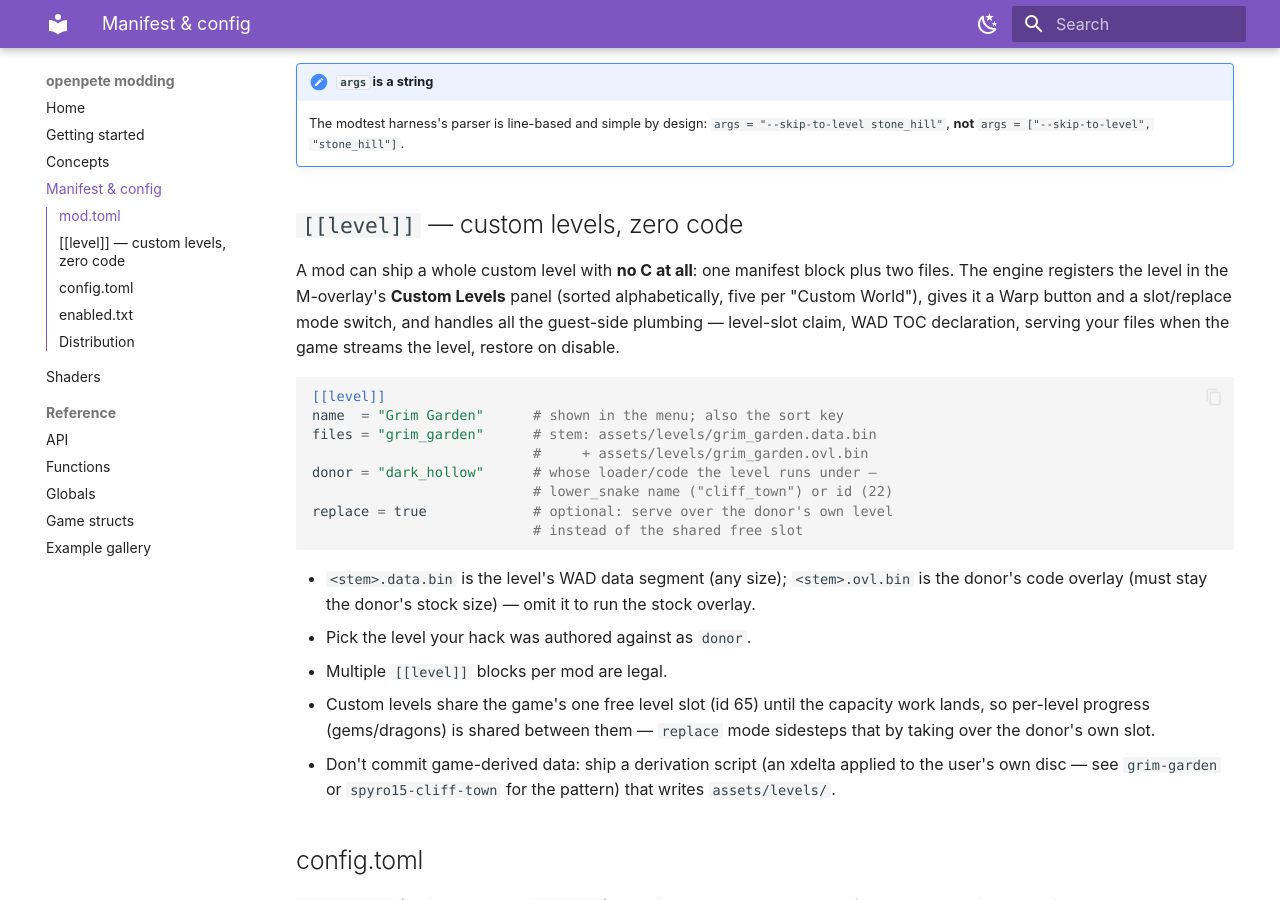
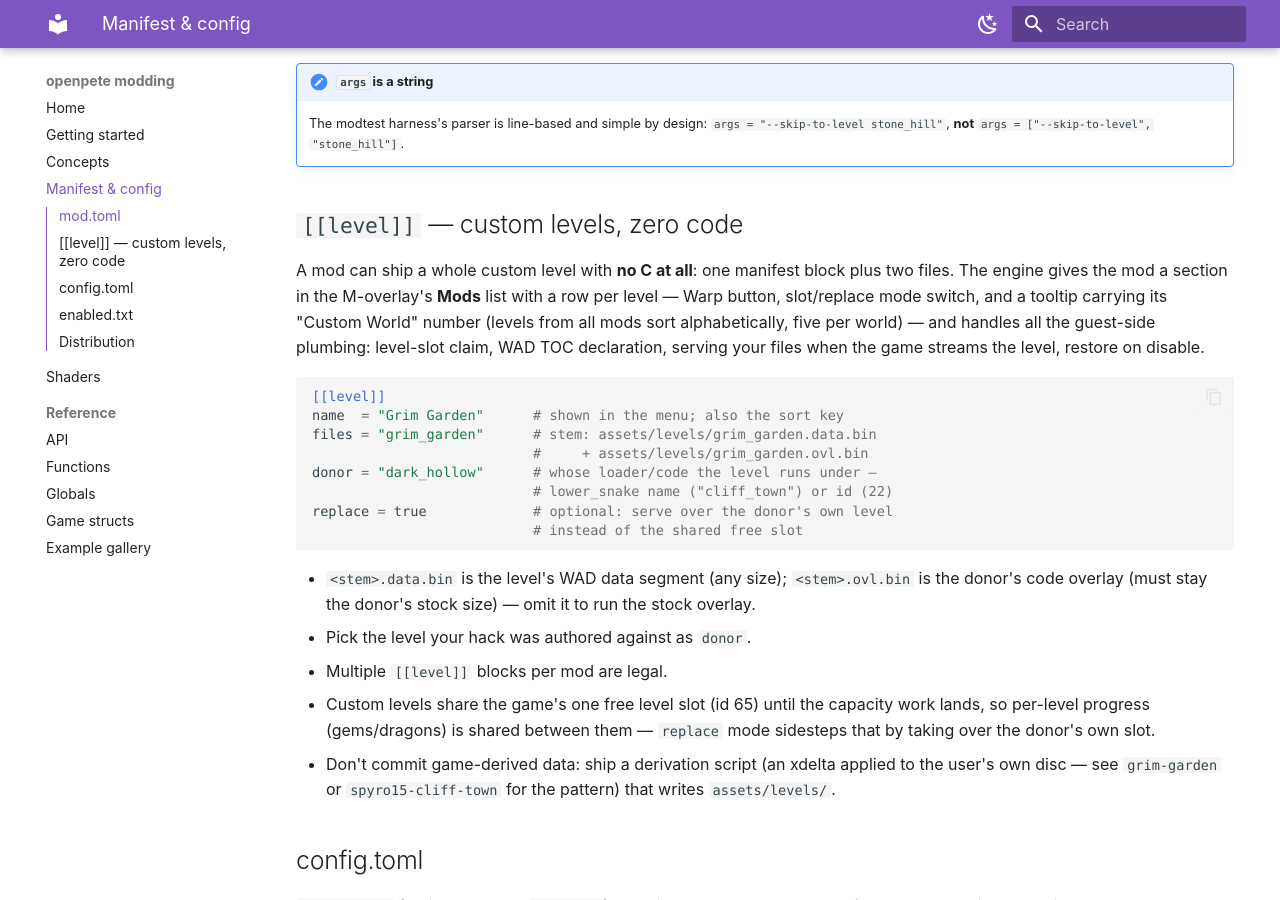
Before and after one commit to 907470/openpete, an MkDocs documentation site: the page built from docs/modding/pages/manifest.md, in a window 1280 px wide and 900 px high, scrolled down 897 px. Built offline with MkDocs 1.6.1 and Material for MkDocs 9.7.7, drawn with Linux system fonts in a browser that asks for light colours.

Commit message:
docs/mods: custom-level rows live in the owning mod's Mods-list node
Update the manifest guide and both level mods' READMEs/manifests for
the fold-in of the standalone Custom Levels panel.

````diff
--- a/docs/modding/pages/manifest.md
+++ b/docs/modding/pages/manifest.md
@@ -50,11 +50,13 @@ expect_log    = ["my-mod: it worked"]        # substring asserts
 ## `[[level]]` — custom levels, zero code
 
 A mod can ship a whole custom level with **no C at all**: one manifest
-block plus two files. The engine registers the level in the M-overlay's
-**Custom Levels** panel (sorted alphabetically, five per "Custom World"),
-gives it a Warp button and a slot/replace mode switch, and handles all
-the guest-side plumbing — level-slot claim, WAD TOC declaration, serving
-your files when the game streams the level, restore on disable.
+block plus two files. The engine gives the mod a section in the
+M-overlay's **Mods** list with a row per level — Warp button,
+slot/replace mode switch, and a tooltip carrying its "Custom World"
+number (levels from all mods sort alphabetically, five per world) —
+and handles all the guest-side plumbing: level-slot claim, WAD TOC
+declaration, serving your files when the game streams the level,
+restore on disable.
 
 ``` toml
 [[level]]
````
